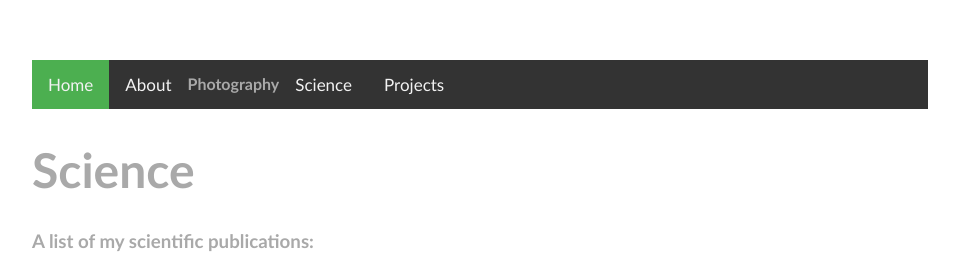
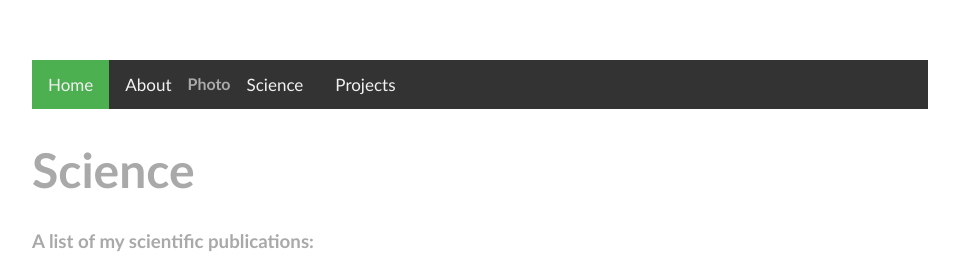
Before and after one commit to echang17/echang17.github.io, a Jekyll site: the page built from science/index.html, in a window 1280 px wide. Shown: the top 268 px of the page, without its empty margins (160-1119 px from the left). Built offline with Jekyll 4.4.1, drawn with Linux system fonts in a browser that asks for light colours.

Commit message:
Update default.html

```diff
--- a/_layouts/default.html
+++ b/_layouts/default.html
@@ -36,7 +36,7 @@
   			<a href="/" class="active">Home</a>
   			<a href="/about">About</a>
   			<div class="dropdown">
-    				<button class="dropbtn">Photography
+    				<button class="dropbtn">Photo
       					<i class="fa fa-caret-down"></i>
     				</button>
     				<div class="dropdown-content">
```
